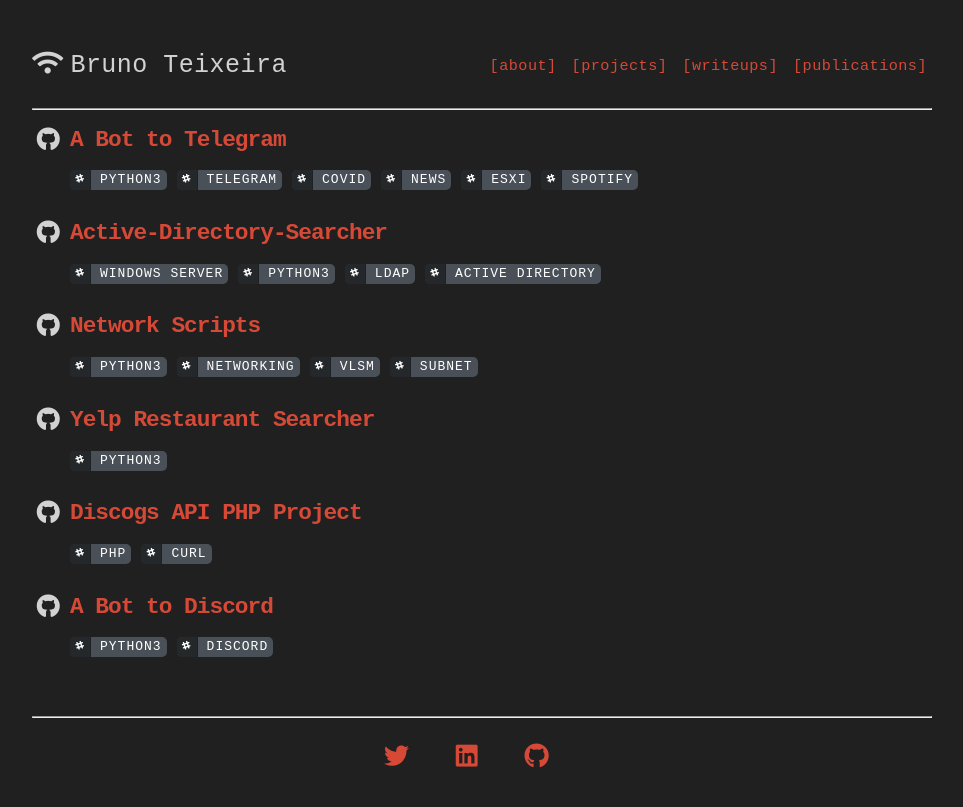
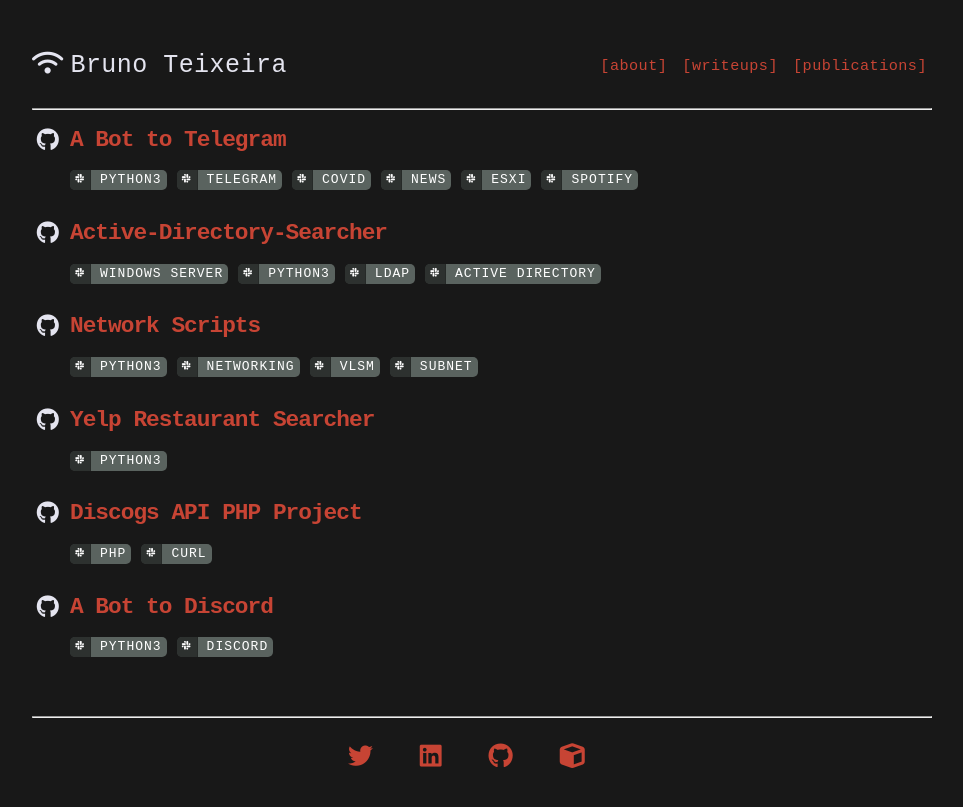
Before and after one commit to BrunoTeixeira1996/BrunoTeixeira1996.github.io, a Jekyll site: the page built from projects/index.html, in a window 1280 px wide. Shown: the top 807 px of the page, without its empty margins (158-1121 px from the left). Built offline with Jekyll 4.4.1, drawn with Linux system fonts in a browser that asks for light colours; nearby versions of some CDN libraries; the list of posts is cut into pages by our own code.

Commit message:
updated website to font awesome 6 and cleaned a bit

```diff
--- a/Gemfile
+++ b/Gemfile
@@ -27,3 +27,6 @@
 
 # Performance-booster for watching directories on Windows
 gem "wdm", "~> 0.1.0" if Gem.win_platform?
+
+
+gem "jekyll-paginate", "~> 1.1"
--- a/_config.yml
+++ b/_config.yml
@@ -26,8 +26,8 @@
 nav:
  - name: "about"
    link: "/"
- - name: "projects"
-   link: "/projects/"
+ # - name: "projects"
+ #   link: "/projects/"
  - name: "writeups"
    link: "/writeups"
  - name: "publications"
@@ -49,3 +49,6 @@
   - name: github/BrunoTeixeira1996
     icon: fab fa-github
     url: https://github.com/BrunoTeixeira1996
+  - name: htb/zebisnaga
+    icon: fa-solid fa-cube
+    url: https://app.hackthebox.com/profile/59575
--- a/_layouts/default.html
+++ b/_layouts/default.html
@@ -22,7 +22,8 @@
     <link rel="alternate" type="application/rss+xml" title="{{ site.title }} RSS" href="/feed.xml" />
     <link rel="stylesheet" href="{{ site.baseurl }}/css/main.css">
     <link rel="stylesheet" href="{{ site.baseurl }}/css/code.css">
-    <link rel="stylesheet" href="https://use.fontawesome.com/releases/v5.5.0/css/all.css" integrity="sha384-B4dIYHKNBt8Bc12p+WXckhzcICo0wtJAoU8YZTY5qE0Id1GSseTk6S+L3BlXeVIU" crossorigin="anonymous">
+    <!--<link rel="stylesheet" href="https://use.fontawesome.com/releases/v5.5.0/css/all.css" integrity="sha384-B4dIYHKNBt8Bc12p+WXckhzcICo0wtJAoU8YZTY5qE0Id1GSseTk6S+L3BlXeVIU" crossorigin="anonymous">-->
+    <link rel="stylesheet" href="https://cdnjs.cloudflare.com/ajax/libs/font-awesome/6.2.1/css/all.min.css">
 
     {% if site.favicon %}
         <link rel="icon" type="image/ico" href="{{ site.favicon_location }}">
@@ -79,5 +80,6 @@
     </div>
 
 </body>
+
 <footer>
 </footer>
--- a/css/main.css
+++ b/css/main.css
@@ -1,7 +1,7 @@
 :root {
-  --main-headers-color: #d64937;
-  --main-bg-color: #202020;
-  --main-font-color: rgba(255, 255, 255, 0.8);
+  --main-headers-color: #c74434;
+  --main-bg-color: #181818;
+  --main-font-color: #e4e4ef;
   --hr-border-settings: 2px solid rgba(255, 255, 255, 0.3);
   --code-bg-color: #2d2d2d;
   --code-font-color: #dcdcdc;
@@ -233,15 +233,15 @@
   border-radius: 5px;
 }
 .shield-grey {
-  background-color: #495057;
+  background-color: #5a635f;
   color: white;
 }
 .shield-blue {
-  background-color: #297fb8;
+  background-color: #5973ab;
   color: white;
 }
 .shield-yellow {
-  background-color: #d8a509;
+  background-color: #ffdd33;
   color: white;
 }
 .shield-red {
@@ -249,7 +249,7 @@
   color: white;
 }
 .shield-green {
-  background-color: #35aa12;
+  background-color: #73c936;
   color: white;
 }
 .shield span {
--- a/projects/index.html
+++ b/projects/index.html
@@ -1,7 +1,7 @@
 ---
 layout: default
 pagination:
-  enabled: true
+enabled: true
 title: "projects"
 ---
 
```
Also changed, not shown: 404.md (+0 -1 lines), index.md (+2 -7 lines), Gemfile.lock.
